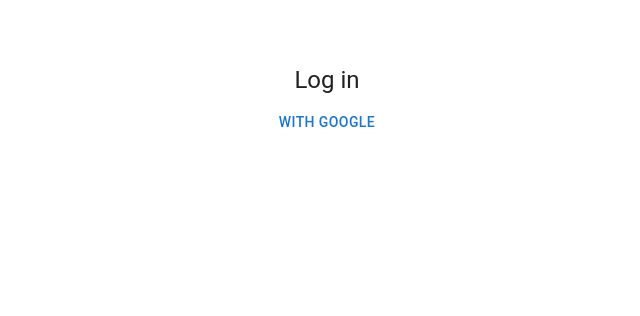
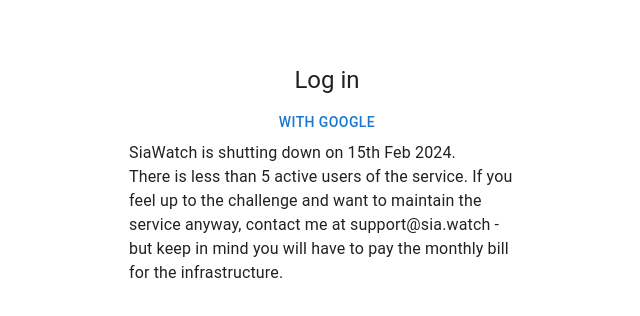
Before and after one commit to majudev/hostd-mon, a React (Vite) app in the folder frontend/: page /login in a window 1280 px wide. Shown: the top 316 px of the page, without its empty margins (313-953 px from the left). Built offline with nearby package versions, Linux system fonts and the light colour scheme.

Commit message:
Add shutdown notice

```diff
--- a/frontend/src/pages/Login.tsx
+++ b/frontend/src/pages/Login.tsx
@@ -79,6 +79,8 @@
 				</Button>
 			</Box>
 		</Box>
+		<p>SiaWatch is shutting down on 15th Feb 2024.</p>
+		<p>There is less than 5 active users of the service. If you feel up to the challenge and want to maintain the service anyway, contact me at support@sia.watch - but keep in mind you will have to pay the monthly bill for the infrastructure.</p>
 	</Container>;
 };
 
```
